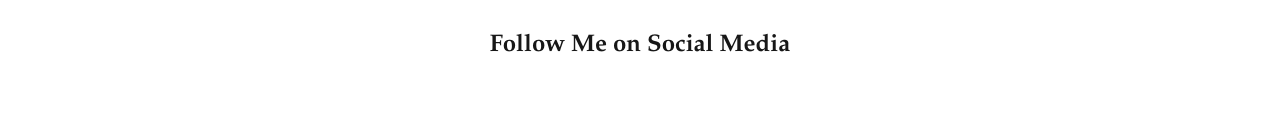
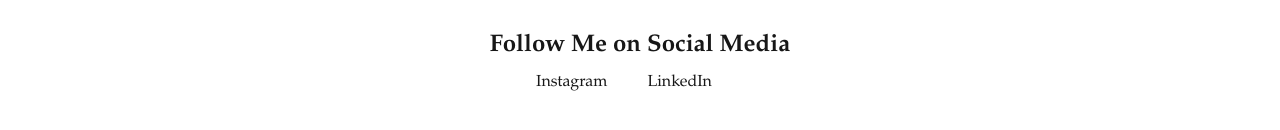
Before and after one commit to rachel-rey/reyes-website, a Next.js app: page / in a window 1280 px wide. Shown: the part 2288-2418 px from the top of the page. Built offline with nearby package versions, Linux system fonts and the light colour scheme.

Commit message:
removed default white text

```diff
--- a/styles/globals.css
+++ b/styles/globals.css
@@ -24,6 +24,6 @@ body {
 
 @layer base{
   a {
-    @apply text-white hover:text-yellow-900;
+    @apply hover:text-yellow-900;
   }
 }
```
Also changed, not shown: 1 other file (tests, documents, lock files or other folders).
